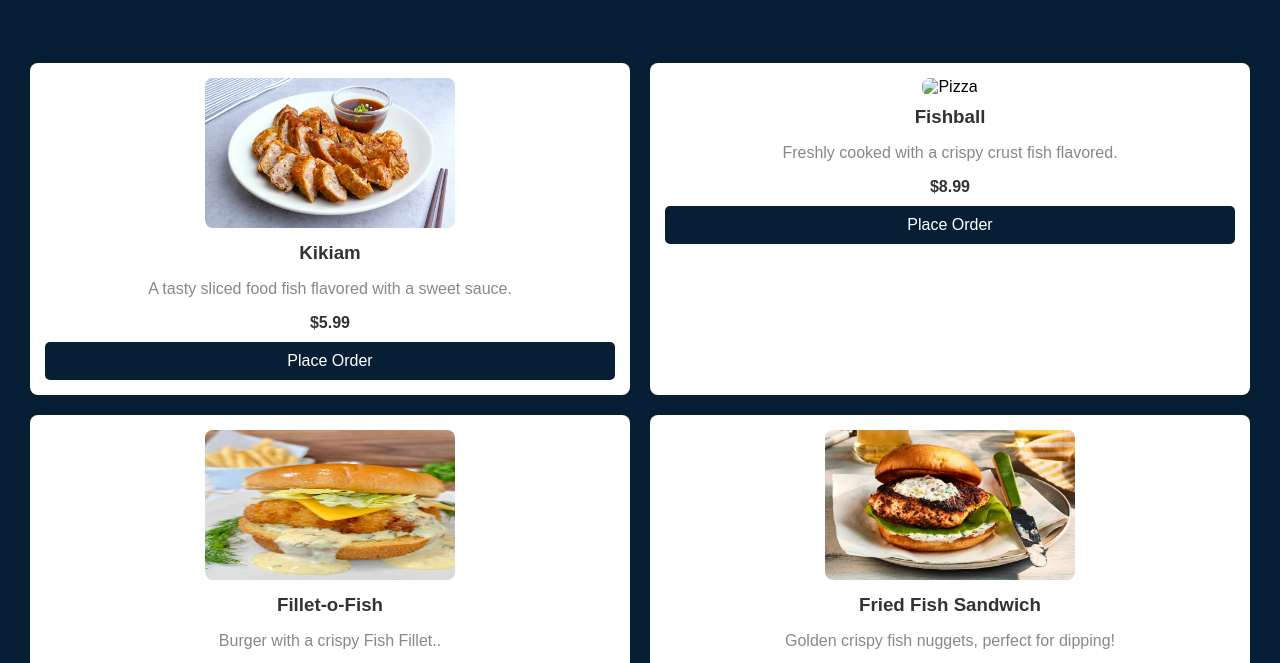
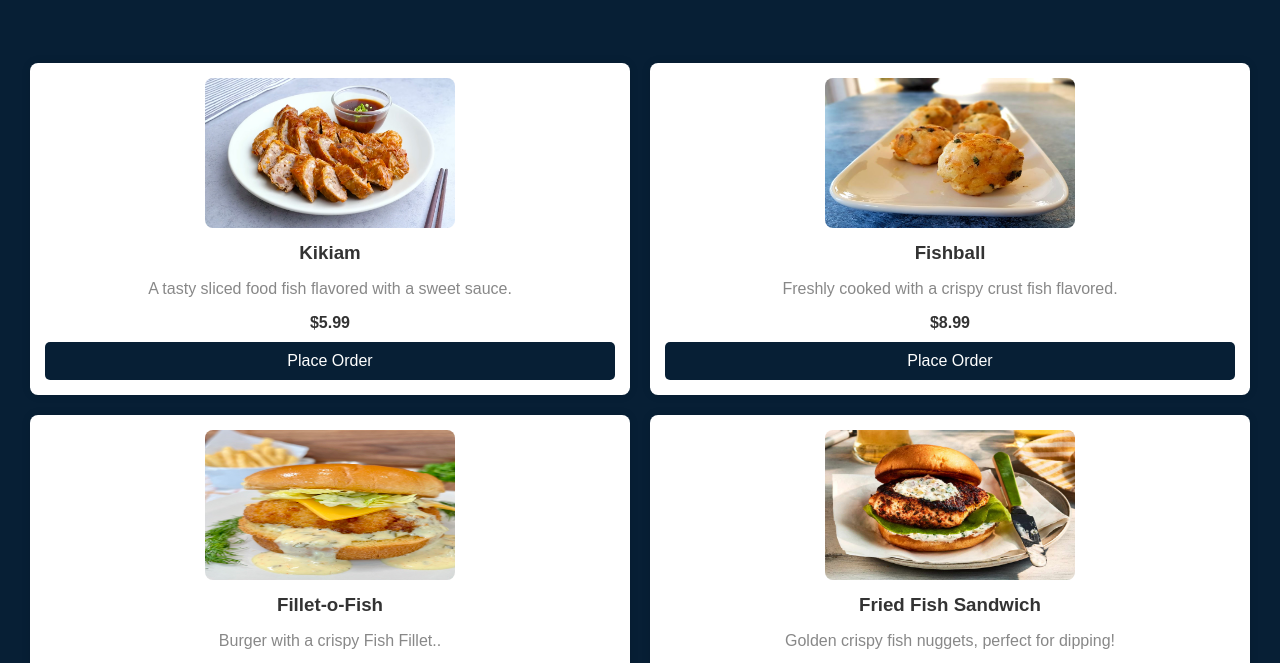
Before and after one commit to vagxrye/FushFood, a plain HTML site: page ugh.html in a window 1280 px wide. Shown: the part 121-784 px from the top of the page. Drawn offline with Linux system fonts and the light colour scheme; files whose address does not match are found by name.

Commit message:
Update ugh.html

```diff
--- a/ugh.html
+++ b/ugh.html
@@ -99,7 +99,7 @@
     </div>
 
     <div class="menu-item">
-        <img src="./AHAHAHAHAHHAA tapos na_files/fishballs-3.jpg" alt="Pizza" width="150" height="150">
+        <img src="fishballs-3.jpg" alt="Pizza" width="150" height="150">
         <h3>Fishball</h3>
         <p>Freshly cooked with a crispy crust fish flavored.</p>
         <span class="price">$8.99</span>
```
